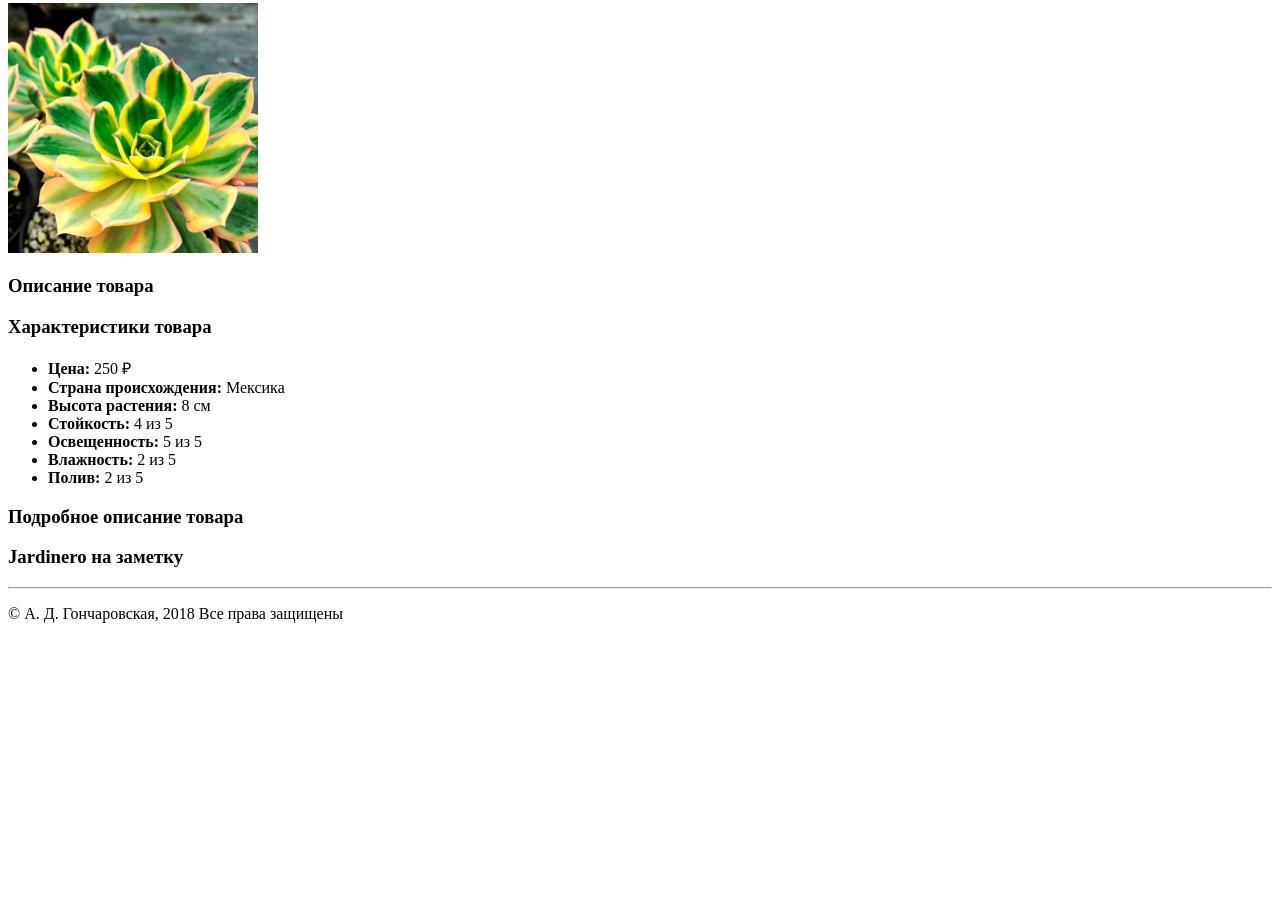
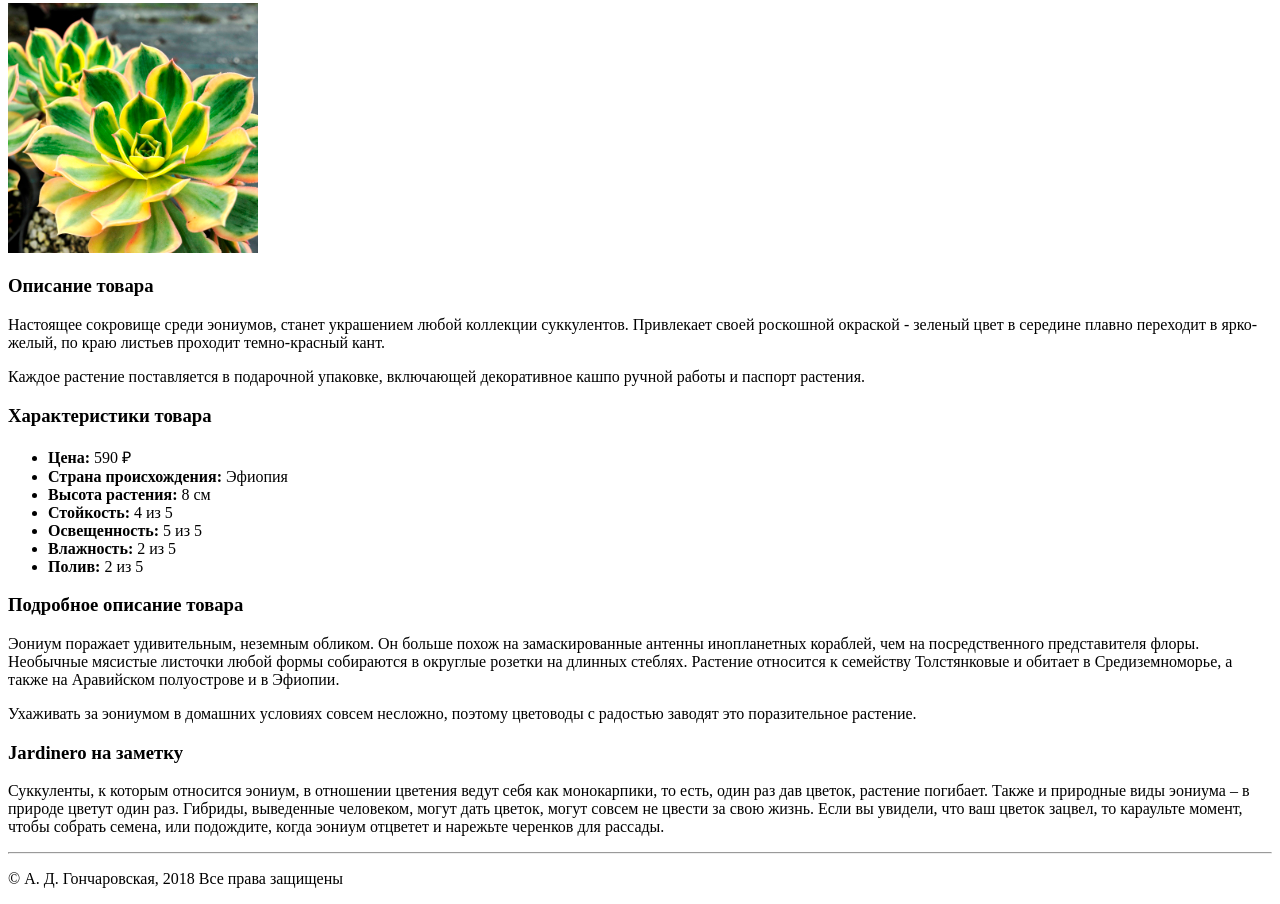
Before and after one commit to agoncharovskaya/workspace_goncharovskaya, a plain HTML site: page eonium.html in a window 1280 px wide. Shown: the part 234-1138 px from the top of the page. Before the commit the page ends 873 px from the top, so only its background shows below. Drawn offline with Linux system fonts and the light colour scheme.

Commit message:
Content has been added.

```diff
--- a/eonium.html
+++ b/eonium.html
@@ -18,14 +18,16 @@
 		<img src="img/eonium_small.jpg" title="Эониум" alt="Фотография эониума">
 	</a>
 	<h3>Описание товара</h3>
-	<p>
-	</p>
-	<p>
+	<p>Настоящее сокровище среди эониумов, станет украшением любой коллекции
+	суккулентов. Привлекает своей роскошной окраской - зеленый цвет в середине
+	плавно переходит в ярко-желый, по краю листьев проходит темно-красный кант.</p>
+	<p>Каждое растение поставляется в подарочной упаковке, включающей
+	декоративное кашпо ручной работы и паспорт растения.
 	</p>
 	<h3>Характеристики товара</h3>
 	<ul>
-		<li><b>Цена:</b> 250 &#8381;</li>
-		<li><b>Страна происхождения:</b> Мексика</li>
+		<li><b>Цена:</b> 590 &#8381;</li>
+		<li><b>Страна происхождения:</b> Эфиопия</li>
 		<li><b>Высота растения:</b> 8 см</li>
 		<li><b>Стойкость:</b> 4 из 5</li>
 		<li><b>Освещенность:</b> 5 из 5</li>
@@ -33,10 +35,21 @@
 		<li><b>Полив:</b> 2 из 5</li>
 	</ul>
 	<h3>Подробное описание товара</h3>
-	<p></p>
-	<p></p>
+	<p>Эониум поражает удивительным, неземным обликом. Он больше похож на
+	замаскированные антенны инопланетных кораблей, чем на посредственного
+	представителя флоры. Необычные мясистые листочки любой формы собираются
+	в округлые розетки на длинных стеблях. Растение относится к семейству
+	Толстянковые и обитает в Средиземноморье, а также на Аравийском полуострове
+	и в Эфиопии.</p>
+	<p>Ухаживать за эониумом в домашних условиях совсем несложно,
+	поэтому цветоводы с радостью заводят это поразительное растение.</p>
 	<h3>Jardinero на заметку</h3>
-	<p>
+	<p>Суккуленты, к которым относится эониум, в отношении цветения ведут себя
+	как монокарпики, то есть, один раз дав цветок, растение погибает. Также и
+	природные виды эониума – в природе цветут один раз. Гибриды, выведенные
+	человеком, могут дать цветок, могут совсем не цвести за свою жизнь. Если вы
+	увидели, что ваш цветок зацвел, то караульте момент, чтобы собрать семена,
+	или подождите, когда эониум отцветет и нарежьте черенков для рассады.
 	</p>
 	<hr>
 	<p>&copy; А. Д. Гончаровская, 2018 Все права защищены</p>
```
Also changed, not shown: aloe.html (+16 -6 lines), molodilo.html (+19 -7 lines).
